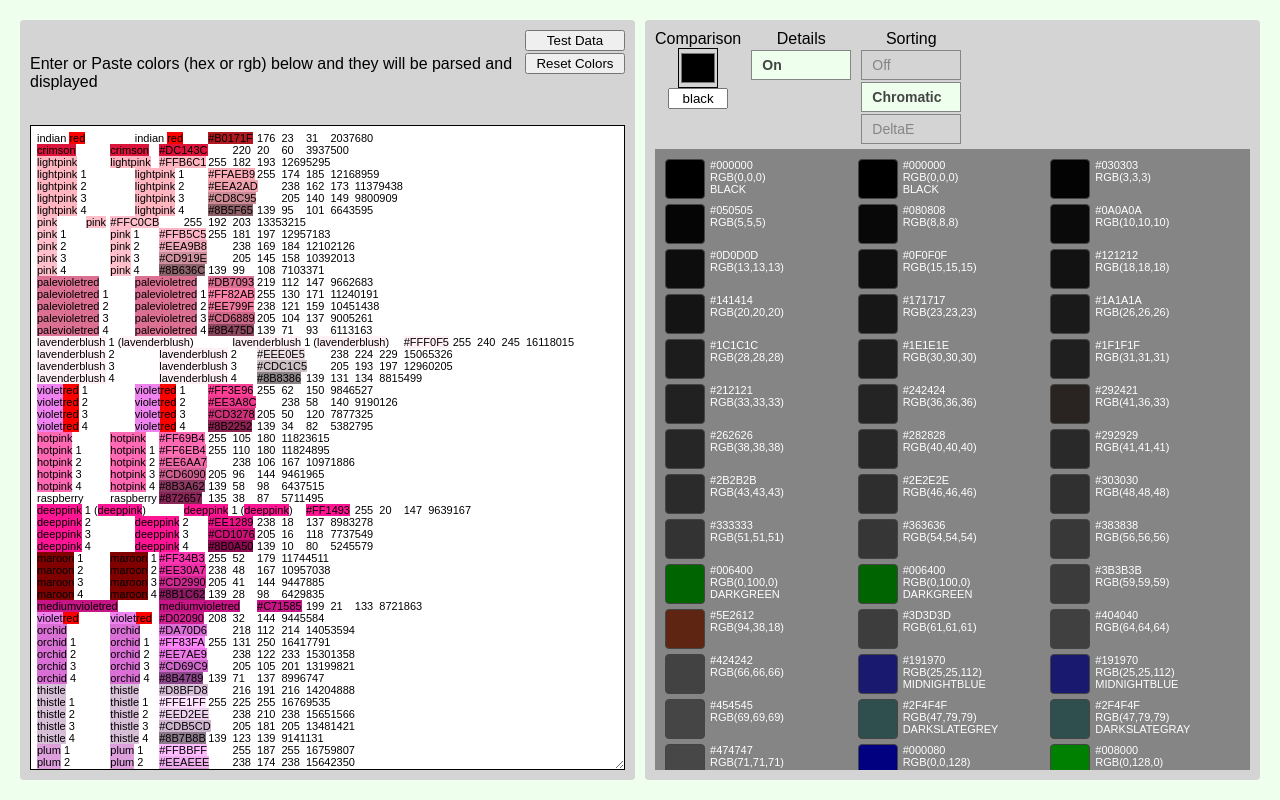
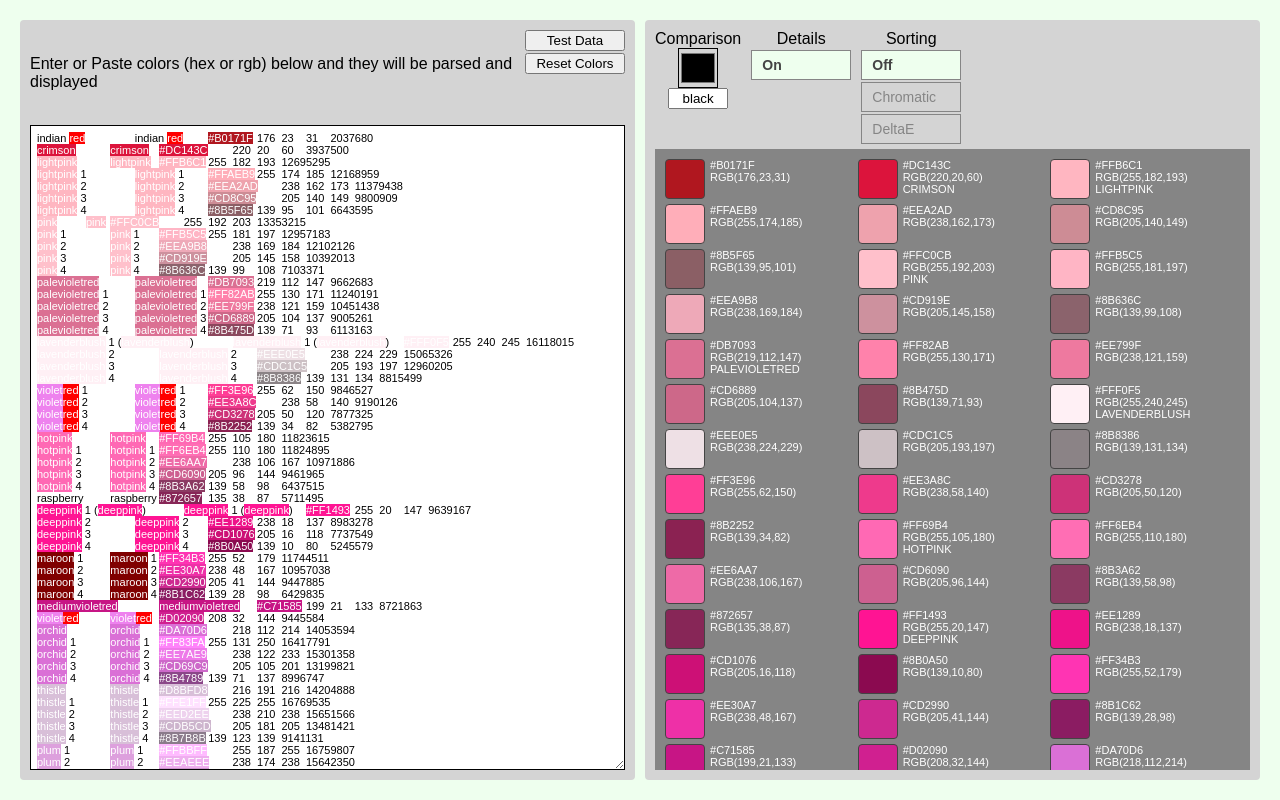
Before and after one commit to TravisL12/compare_colors, a React (Create React App) app: page / in a window 1280 px wide. Both pictures are taken after a click on the button "Test Data". Built offline with nearby package versions, Linux system fonts and the light colour scheme.

Commit message:
remove duplicates in grid

```diff
--- a/package.json
+++ b/package.json
@@ -7,6 +7,7 @@
     "enzyme": "^3.10.0",
     "enzyme-adapter-react-16": "^1.14.0",
     "gh-pages": "^2.0.1",
+    "lodash": "^4.17.21",
     "node-sass": "^4.12.0",
     "react": "^16.8.6",
     "react-dom": "^16.8.6",
--- a/src/App.js
+++ b/src/App.js
@@ -5,6 +5,7 @@ import Color from "./models/color";
 import { matchColors, matchRegex } from "./color-utils";
 import { test } from "./testData";
 import { browserColorsNameKey } from "./browserColorsList";
+import { uniqBy } from "lodash";
 
 class App extends Component {
   highlightRef = React.createRef();
@@ -38,10 +39,11 @@ class App extends Component {
       this.setState({ colors: [], colorHighlight: null });
       return;
     }
+    const colors = uniqBy(matchedColors, (x) => x.rgbString);
+    const colorHighlight = this.buildHighlight(matchedColors);
 
-    const colorHighlight = this.buildHighlight(matchedColors);
     this.setState({
-      colors: matchedColors,
+      colors,
       colorHighlight,
     });
   };
@@ -75,20 +77,20 @@ class App extends Component {
     const colorSplit = strippedInput.split(re).filter((val) => val);
 
     const colorDisplayedInput = colorSplit.map((text, idx) => {
-      const colorMatch = browserColorsNameKey[text] || matchRegex.test(text);
+      const colorMatch =
+        browserColorsNameKey[text] || matchRegex.test(text) ? text : false;
       if (colorMatch) {
         const findColor = colors.find((color) => {
           const { hexString, rgbString, hslString, name } = color;
           return [hexString, rgbString, hslString, name].includes(colorMatch);
         });
-        const id = findColor && findColor.id ? findColor.id : idx;
         return (
           <span
             className="tagged-color"
             key={idx}
-            id={id}
+            id={findColor.id}
             style={{
-              color: text,
+              color: "white",
               backgroundColor: text,
             }}
           >
--- a/src/ColorGrid.js
+++ b/src/ColorGrid.js
@@ -4,12 +4,13 @@ import ColorItem from "./ColorItem";
 import GridControls from "./GridControls";
 import { distanceDelta, distanceChromatic } from "./distance-utils";
 import { browserColorsNameKey } from "./browserColorsList";
+import { SORT_OFF } from "./constants";
 
 function ColorGrid({ colors, removeColor, resetColorDisplay }) {
   const [compareColor, setCompareColor] = useState(new Color("000000"));
-  const [areColorsSorted, setAreColorsSorted] = useState(true);
   const [showInfo, setShowInfo] = useState(true);
-  const [sortMethod, setSortMethod] = useState("distanceChromatic");
+  const [sortMethod, setSortMethod] = useState(SORT_OFF);
+  const areColorsSorted = sortMethod !== SORT_OFF;
 
   const sortTypes = {
     distanceDelta,
@@ -25,11 +26,6 @@ function ColorGrid({ colors, removeColor, resetColorDisplay }) {
   const toggle = {
     info: () => setShowInfo(!showInfo),
     sort: ({ currentTarget: { value } }) => {
-      if (value === "off") {
-        setAreColorsSorted(false);
-      } else {
-        setAreColorsSorted(true);
-      }
       setSortMethod(value);
     },
   };
--- a/src/ColorItem.js
+++ b/src/ColorItem.js
@@ -2,7 +2,7 @@ import React from "react";
 import { shape, array, string, func } from "prop-types";
 import { copyText } from "./color-utils";
 import { browserColorsHexKey } from "./browserColorsList";
-function ColorItem({ color, remove, showInfo }) {
+function ColorItem({ color, showInfo }) {
   const { hexColor, rgbColor } = color;
 
   const squareStyle = {
--- a/src/GridControls.js
+++ b/src/GridControls.js
@@ -1,4 +1,5 @@
 import React from "react";
+import { SORT_OFF, SORT_CHROMATIC, SORT_DELTA } from "./constants";
 
 function GridControls({
   areColorsSorted,
@@ -46,7 +47,7 @@ function GridControls({
           name="sortOption"
           checked={sortMethod === "off"}
           onChange={toggle.sort}
-          value={"off"}
+          value={SORT_OFF}
           disabled={!areColorsSorted}
         />
         <label htmlFor="compare-off">Off</label>
@@ -57,7 +58,7 @@ function GridControls({
           name="sortOption"
           checked={sortMethod === "distanceChromatic"}
           onChange={toggle.sort}
-          value={"distanceChromatic"}
+          value={SORT_CHROMATIC}
         />
         <label htmlFor="compare-distanceChromatic">Chromatic</label>
 
@@ -67,7 +68,7 @@ function GridControls({
           name="sortOption"
           checked={sortMethod === "distanceDelta"}
           onChange={toggle.sort}
-          value={"distanceDelta"}
+          value={SORT_DELTA}
         />
         <label htmlFor="compare-distanceDelta">DeltaE</label>
       </div>
--- /dev/null
+++ b/src/constants.js
@@ -0,0 +1,3 @@
+export const SORT_OFF = "off";
+export const SORT_CHROMATIC = "distanceChromatic";
+export const SORT_DELTA = "distanceDelta";
--- a/src/styles/_color-input.scss
+++ b/src/styles/_color-input.scss
@@ -40,13 +40,13 @@
   .color-highlight-layer {
     @extend %text-layer;
     z-index: 1;
-    color: transparent;
   }
 
   .color-textarea {
     @extend %text-layer;
+    color: transparent;
     z-index: 2;
-
+    caret-color: black;
     background: transparent;
   }
 }
```
Also changed, not shown: 1 other file (tests, documents, lock files or other folders).
